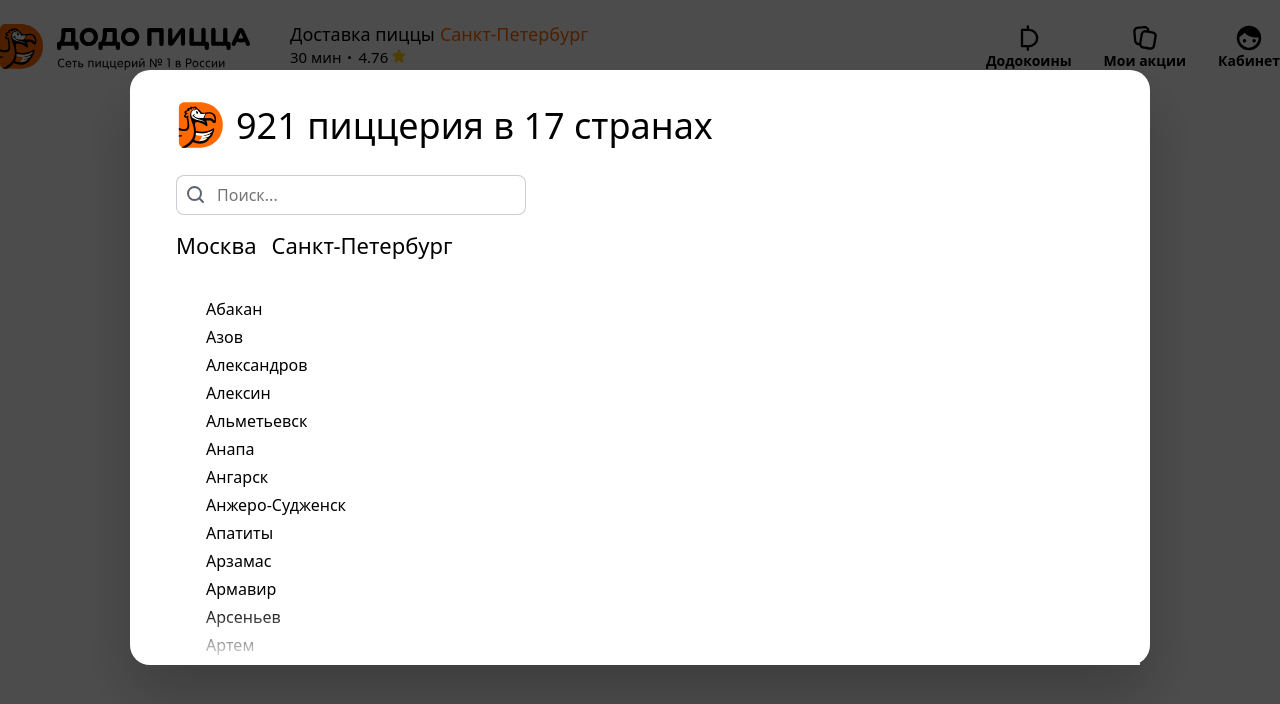
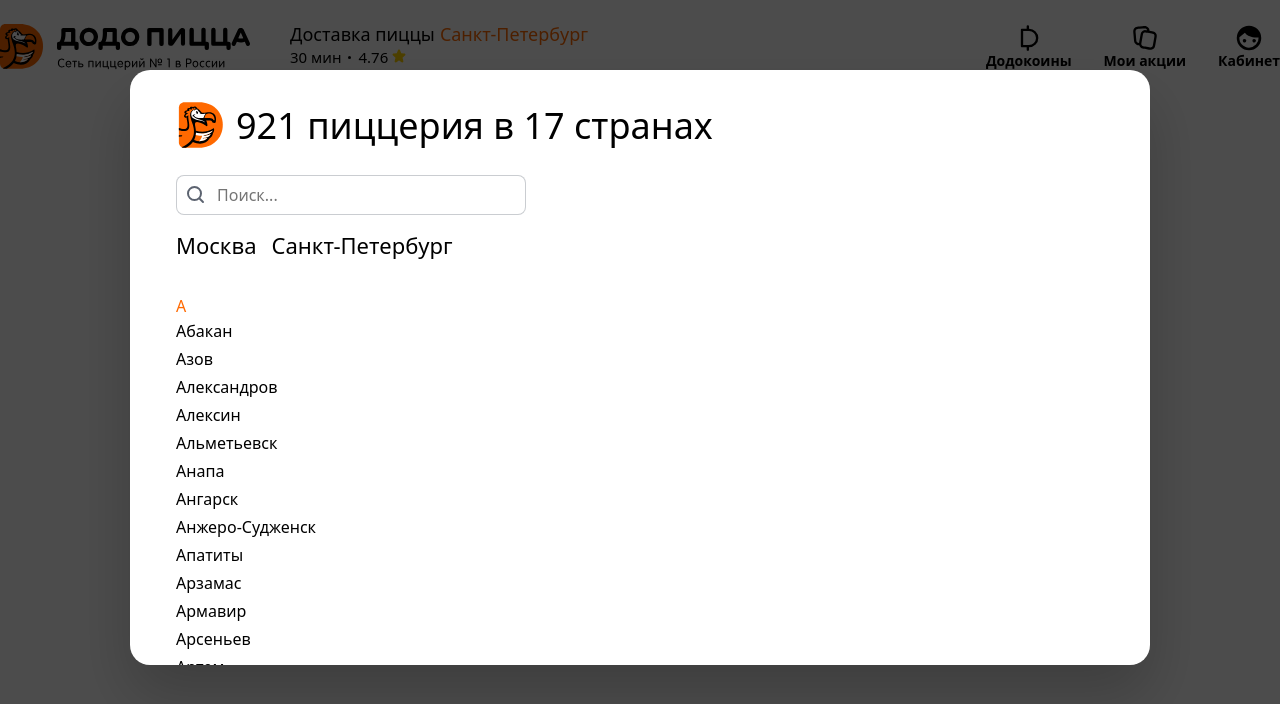
Before and after one commit to egoryupatov/Pizza, a React (Create React App) app: page / in a window 1280 px wide. Both pictures are taken after a click on the element "Санкт-Петербург". Shown: the top 704 px of the page. Built offline with nearby package versions, Linux system fonts and the light colour scheme; a web font is replaced by a local one.

Commit message:
city selector screen v 0.5

```diff
--- /dev/null
+++ b/src/components/CitySelector/CitySelector.tsx
@@ -0,0 +1,124 @@
+import React, { ChangeEvent, RefObject, useState } from "react";
+import logoSmall from "../../images/logo-small.svg";
+import search from "../../images/search.svg";
+import { cities } from "../../const/cities";
+
+interface CitySelectorProps {
+  citySelectorRef: RefObject<HTMLDivElement>;
+  setCity: React.Dispatch<React.SetStateAction<string>>;
+  onCityClick: () => void;
+}
+
+interface ICityGroups {
+  [key: string]: string[];
+}
+
+const cityGroups: ICityGroups = {};
+
+cities.forEach((city: string): void => {
+  const letter = city[0].toUpperCase();
+
+  if (!cityGroups[letter]) {
+    cityGroups[letter] = [];
+  }
+
+  cityGroups[letter].push(city);
+});
+
+export const CitySelector: React.FC<CitySelectorProps> = ({
+  citySelectorRef,
+  setCity,
+  onCityClick,
+}) => {
+  const [searchQuery, setSearchQuery] = useState<string>("");
+
+  const handleCityClick = (city: string): void => {
+    setCity(city);
+    onCityClick();
+  };
+
+  const filteredLetters: string[] = Object.keys(cityGroups).filter(
+    (letter: string) => {
+      const cities: string[] = cityGroups[letter];
+
+      return cities.some(
+        (city: string) =>
+          searchQuery === "" ||
+          city.toLowerCase().includes(searchQuery.toLowerCase())
+      );
+    }
+  );
+
+  return (
+    <div className={"citySelector"}>
+      <div className={"citySelector__shadow"}></div>
+      <div className={"citySelector__popup"} ref={citySelectorRef}>
+        <div className={"citySelector__popup__header"}>
+          <div className={"citySelector__popup__header__logo"}>
+            <img
+              src={logoSmall}
+              alt="Logo"
+              className={"citySelector__popup__header__logo"}
+            />
+          </div>
+          <div className={"citySelector__popup__header__title"}>
+            921 пиццерия в 17 странах
+          </div>
+        </div>
+        <div className={"citySelector__popup__actions"}>
+          <div className={"citySelector__popup__actions__search"}>
+            <input
+              type={"search"}
+              className={"citySelector__popup__actions__search__input"}
+              placeholder={"Поиск..."}
+              onChange={(event: ChangeEvent<HTMLInputElement>) =>
+                setSearchQuery(event.target.value)
+              }
+              value={searchQuery}
+            />
+            <img src={search} alt={"search"} />
+          </div>
+          <div className={"citySelector__popup__actions__bigCities"}>
+            <span>Москва</span>
+            <span>Санкт-Петербург</span>
+          </div>
+        </div>
+        <div className={"citySelector__popup__content"}>
+          <div className={"citySelector__popup__content__cities"}>
+            <div className={"citySelector__popup__content__cities__list"}>
+              {filteredLetters.map((letter: string) => (
+                <div>
+                  <span
+                    className={
+                      "citySelector__popup__content__cities__list__item__letter"
+                    }
+                  >
+                    {letter}
+                  </span>
+                  <div>
+                    {cityGroups[letter]
+                      .filter(
+                        (city: string) =>
+                          searchQuery === "" ||
+                          city.toLowerCase().includes(searchQuery.toLowerCase())
+                      )
+                      .map((city: string) => (
+                        <span
+                          className={
+                            "citySelector__popup__content__cities__list__item"
+                          }
+                          onClick={() => handleCityClick(city)}
+                        >
+                          {city}
+                        </span>
+                      ))}
+                  </div>
+                </div>
+              ))}
+            </div>
+          </div>
+        </div>
+      </div>
+    </div>
+  );
+};
--- a/src/components/Header/Header.tsx
+++ b/src/components/Header/Header.tsx
@@ -2,7 +2,7 @@
 import logo from "../../images/logo.svg";
 import { HeaderItems } from "./HeaderItems";
 import { DeliveryInfo } from "./DeliveryInfo";
-import { CitySelector } from "../CitySelector";
+import { CitySelector } from "../CitySelector/CitySelector";
 import { useOnClickOutside } from "../../hooks/useOnClickOutside";
 
 export const Header: React.FC = () => {
@@ -36,7 +36,11 @@
         <HeaderItems />
       </div>
       {citySelectorVisible && (
-        <CitySelector citySelectorRef={citySelectorRef} />
+        <CitySelector
+          citySelectorRef={citySelectorRef}
+          onCityClick={handleCitySelectorClick}
+          setCity={setCity}
+        />
       )}
     </header>
   );
--- a/src/components/CitySelector.tsx
+++ b/src/const/cities.ts
@@ -1,12 +1,4 @@
-import React, { ChangeEvent, RefObject, useState } from "react";
-import logoSmall from "../images/logo-small.svg";
-import search from "../images/search.svg";
-
-type CitySelectorProps = {
-  citySelectorRef: RefObject<HTMLDivElement>;
-};
-
-const cities: string[] = [
+export const cities: string[] = [
   "Абакан",
   "Азов",
   "Александров",
@@ -40,8 +32,8 @@
   "Березовский",
   "Бийск",
   "Биробиджан",
-  "Благовещенск (Амурская область)",
-  "Благовещенск (Республика Башкортостан)",
+  "Благовещенск",
+  "Благовещенск",
   "Бобруйск",
   "Бор",
   "Борисоглебск",
@@ -98,8 +90,8 @@
   "Елабуга",
   "Елец",
   "Ессентуки",
-  "Железногорск (Красноярский край)",
-  "Железногорск (Курская область)",
+  "Железногорск",
+  "Железногорск",
   "Жигулевск",
   "Жуковский",
   "Заречный",
@@ -127,8 +119,8 @@
   "Керчь",
   "Кинешма",
   "Кириши",
-  "Киров (Калужская область)",
-  "Киров (Кировская область)",
+  "Киров",
+  "Киров",
   "Кирово-Чепецк",
   "Киселевск",
   "Кисловодск",
@@ -177,7 +169,7 @@
   "Минеральные Воды",
   "Минусинск",
   "Михайловка",
-  "Михайловск (Ставропольский край)",
+  "Михайловск",
   "Мичуринск",
   "Москва",
   "Мурманск",
@@ -215,7 +207,7 @@
   "Нягань",
   "Обнинск",
   "Одинцово",
-  "Озерск (Челябинская область)",
+  "Озерск",
   "Октябрьский",
   "Омск",
   "Орел",
@@ -332,76 +324,3 @@
   "Ялта",
   "Ярославль",
 ];
-
-export const CitySelector: React.FC<CitySelectorProps> = ({
-  citySelectorRef,
-}) => {
-  const [searchQuery, setSearchQuery] = useState<string>("");
-
-  return (
-    <div className={"citySelector"}>
-      <div className={"citySelector__shadow"}></div>
-      <div className={"citySelector__popup"} ref={citySelectorRef}>
-        <div className={"citySelector__popup__header"}>
-          <div className={"citySelector__popup__header__logo"}>
-            <img
-              src={logoSmall}
-              alt="Logo"
-              className={"citySelector__popup__header__logo"}
-            />
-          </div>
-          <div className={"citySelector__popup__header__title"}>
-            921 пиццерия в 17 странах
-          </div>
-        </div>
-        <div className={"citySelector__popup__actions"}>
-          <div className={"citySelector__popup__actions__search"}>
-            <input
-              type={"search"}
-              className={"citySelector__popup__actions__searchContainer__input"}
-              placeholder={"Поиск..."}
-              onChange={(event: ChangeEvent<HTMLInputElement>) =>
-                setSearchQuery(event.target.value)
-              }
-              value={searchQuery}
-            />
-            <img src={search} alt={"search"} />
-          </div>
-          <div className={"citySelector__popup__actions__bigCities"}>
-            <span>Москва</span>
-            <span>Санкт-Петербург</span>
-          </div>
-        </div>
-        <div className={"citySelector__popup__content"}>
-          <div className={"citySelector__popup__content__cities"}>
-            <div className={"citySelector__popup__content__cities__list"}>
-              <div
-                className={"citySelector__popup__content__cities__gradientTop"}
-              ></div>
-              {cities
-                .filter(
-                  (city: string) =>
-                    searchQuery === "" ||
-                    city.toLowerCase().includes(searchQuery.toLowerCase())
-                )
-                .map((city: string) => (
-                  <span
-                    className={
-                      "citySelector__popup__content__cities__list__item"
-                    }
-                  >
-                    {city}
-                  </span>
-                ))}
-              <div
-                className={
-                  "citySelector__popup__content__cities__gradientBottom"
-                }
-              ></div>
-            </div>
-          </div>
-        </div>
-      </div>
-    </div>
-  );
-};
--- a/src/styles/citySelector.scss
+++ b/src/styles/citySelector.scss
@@ -63,7 +63,7 @@
   position: relative;
 }
 
-.citySelector__popup__actions__search input {
+.citySelector__popup__actions__search__input {
   position: relative;
   width: 350px;
   display: inline-block;
@@ -74,6 +74,10 @@
   color: $black;
   font-size: $body-large;
   line-height: 40px;
+
+  &:focus {
+    border-color: $orange;
+  }
 }
 
 .citySelector__popup__actions__search img {
@@ -143,13 +147,14 @@
 .citySelector__popup__content__cities__list__item {
   position: relative;
   display: block;
-  padding: 6px 30px;
+  padding: 6px 0px;
   font-size: $body-large;
+  font-weight: $weight-medium;
   line-height: 1;
-  border-bottom: none;
   color: $black;
-  text-decoration: none;
-  white-space: nowrap;
-  text-overflow: ellipsis;
-  overflow: hidden;
+  cursor: pointer;
 }
+
+.citySelector__popup__content__cities__list__item__letter {
+  color: $orange;
+}
```
